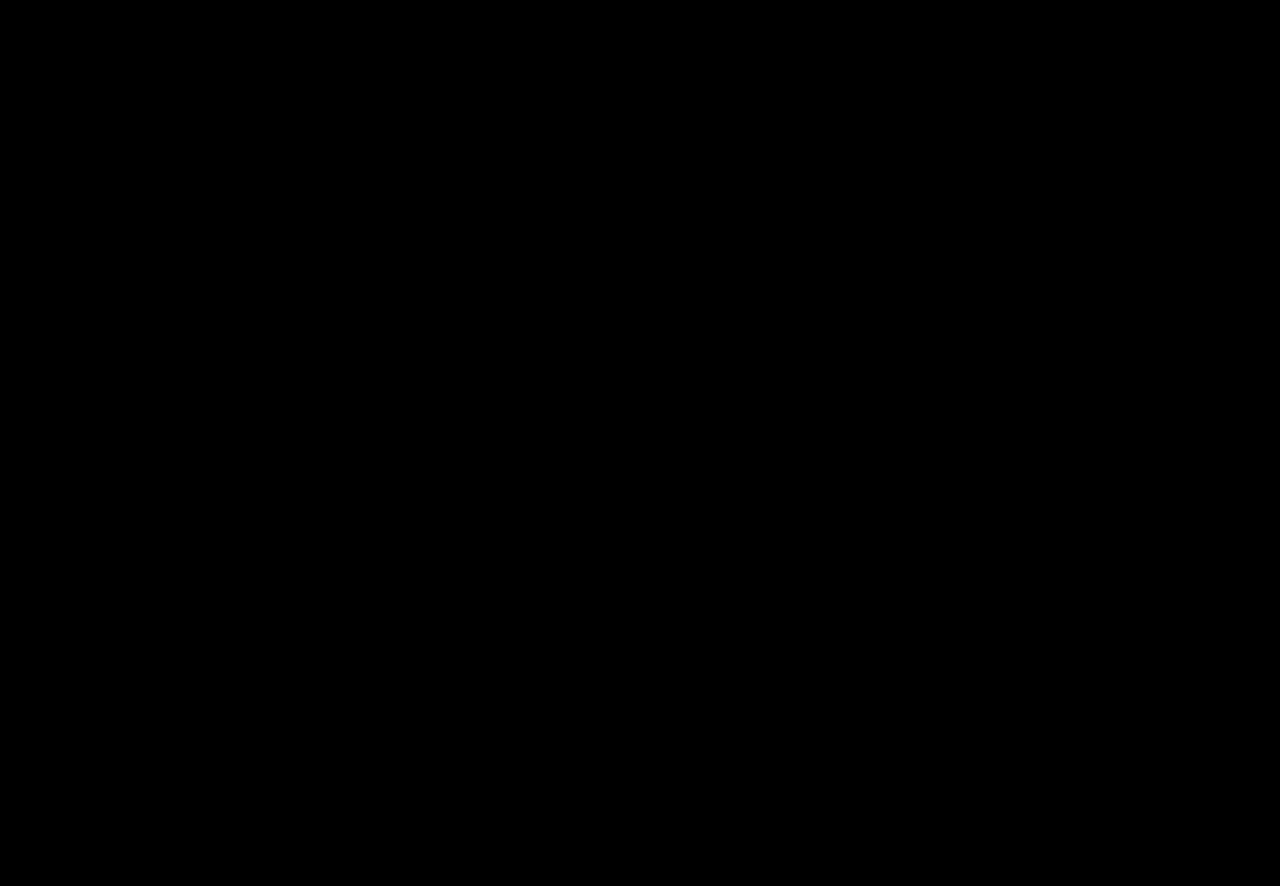
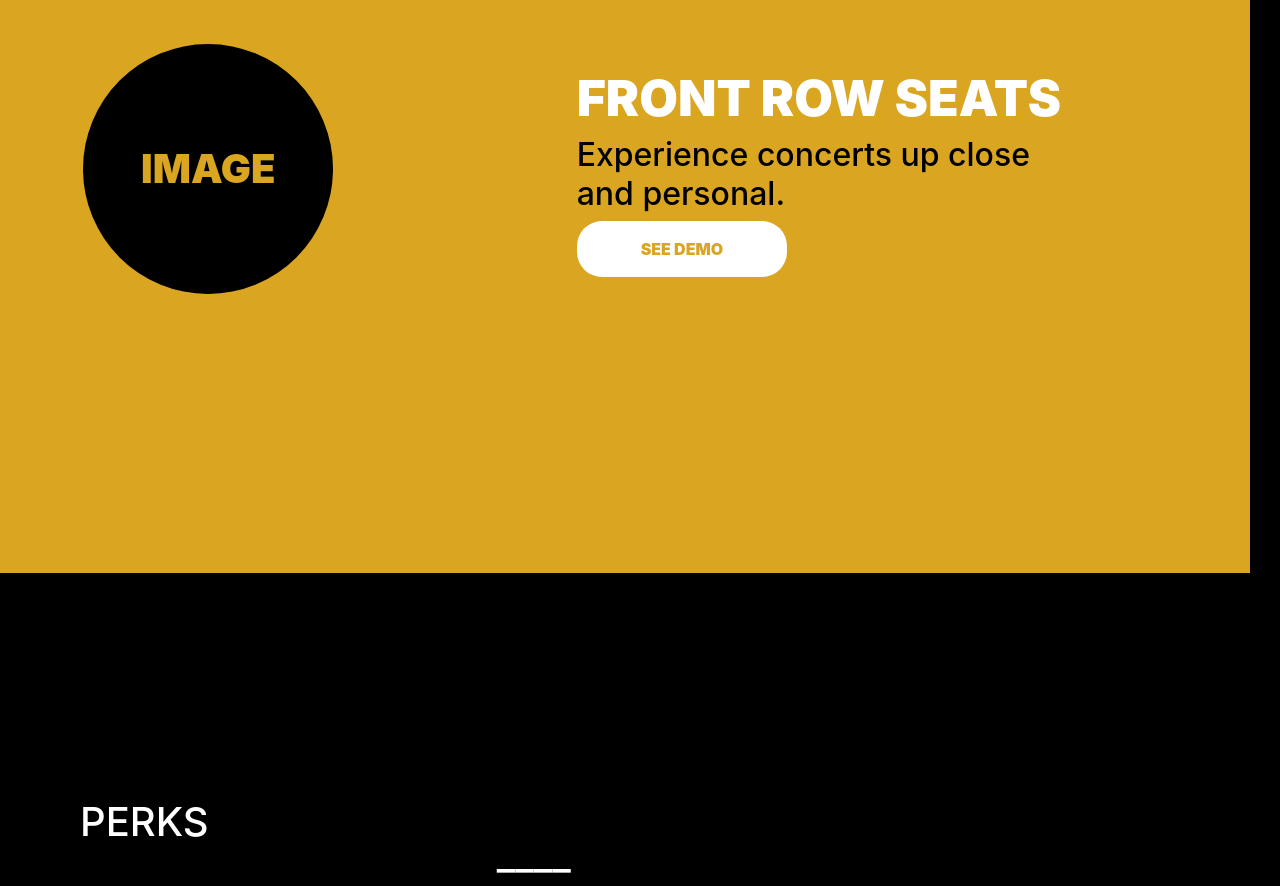
Before and after one commit to ThomasA64/speer-front-end, a React (Create React App) app: page / in a window 1280 px wide. Shown: the part 1860-2746 px from the top of the page. Before the commit the page ends 1633 px from the top, so only its background shows below. Built offline with nearby package versions, Linux system fonts and the light colour scheme.

Commit message:
add PerksMain component to the mainpage

```diff
--- a/src/App.js
+++ b/src/App.js
@@ -6,6 +6,8 @@
 import Hero from "./components/Hero";
 import Perks from "./components/Perks";
 import Footer from "./components/Footer";
+import FrontRow from "./components/FrontRow";
+import PerksMain from "./components/PerksMain";
 
 import "bootstrap/dist/css/bootstrap.min.css";
 import "./styles/mainpage.css";
@@ -30,6 +32,8 @@
             <>
               <Hero></Hero>
               <Music></Music>
+              <FrontRow></FrontRow>
+              <PerksMain></PerksMain>
             </>
           )}
         />
--- a/src/components/FrontRow.js
+++ b/src/components/FrontRow.js
@@ -1,5 +1,25 @@
 import React from "react";
 
 export default function FrontRow() {
-  return <div></div>;
+  return (
+    <div>
+      <div class="container-fluid musContain">
+        <div className="row front">
+          <div className="col-4 img-gold">
+            <div />
+            <h1 className="image">IMAGE</h1>
+          </div>
+          <div className="col-8">
+            <h1 className="stack-description">FRONT ROW SEATS</h1>
+            <h2>
+              Experience concerts up close
+              <br></br>
+              and personal.
+            </h2>
+            <button className="demo-gold">See Demo</button>
+          </div>
+        </div>
+      </div>
+    </div>
+  );
 }
--- a/src/components/Hero.js
+++ b/src/components/Hero.js
@@ -20,7 +20,7 @@
         className="z-depth-1"
       >
         <MDBCarouselInner>
-          <MDBCarouselItem itemId="1">
+          <MDBCarouselItem itemId="1" className="item1">
             <MDBView>
               <img
                 className="d-block w-100"
--- /dev/null
+++ b/src/components/PerksMain.js
@@ -0,0 +1,39 @@
+import React from "react";
+
+export default function PerksMain() {
+  return (
+    <div class="container-fluid musContain perks">
+      <div className="row music-main">
+        <div className="col perks">
+          <h1>PERKS</h1>
+          <h1>____</h1>
+          <h2 className="basic">Subscription Payment Model</h2>
+          <h4 className="perk-description-main">
+            No commitment, <br></br> cancel anytime. Never <br></br> worry about
+            forgetting a payment again!
+          </h4>{" "}
+        </div>
+        <div className="col perks">
+          <h1>
+            <br></br>____
+          </h1>
+          <h2 className="pro">No Fee Cancellation Policy</h2>
+          <h4 className="perk-description-main">
+            No commitment, <br></br> cancel anytime. Never <br></br> worry about
+            forgetting a payment again!
+          </h4>{" "}
+        </div>
+        <div className="col perks">
+          <h1>
+            <br></br>____
+          </h1>
+          <h2 className="advanced">Subscription Payment Model</h2>
+          <h4 className="perk-description-main">
+            No commitment, <br></br> cancel anytime. Never <br></br> worry about
+            forgetting a payment again!
+          </h4>{" "}
+        </div>
+      </div>
+    </div>
+  );
+}
--- a/src/styles/music.css
+++ b/src/styles/music.css
@@ -7,3 +7,37 @@
   justify-content: center;
   align-items: center;
 }
+
+.music-main {
+  background-color: black;
+  color: white;
+  min-height: 100vh;
+  width: 100%;
+  display: flex;
+  justify-content: center;
+  align-items: center;
+}
+
+.front {
+  background-color: goldenrod;
+  color: black;
+  min-height: 100vh;
+  width: 100%;
+  display: flex;
+  justify-content: center;
+  align-items: center;
+}
+
+.perks-main {
+  background-color: black;
+  color: white;
+  min-height: 100vh;
+  width: 100%;
+  display: flex;
+  justify-content: center;
+  align-items: center;
+}
+
+.perk-description-main {
+  color: white;
+}
--- a/src/styles/pricing.css
+++ b/src/styles/pricing.css
@@ -81,3 +81,11 @@
 .perk-description {
   color: black;
 }
+
+.perks-main {
+  font-weight: 900;
+}
+
+.perk-description-main {
+  color: black;
+}
--- a/src/styles/stack.css
+++ b/src/styles/stack.css
@@ -1,5 +1,15 @@
 .demo-red {
   color: red;
+  background-color: white;
+  text-transform: uppercase;
+  font-weight: 900;
+  border-radius: 25px;
+  border: none;
+  padding: 1em 4em;
+}
+
+.demo-gold {
+  color: goldenrod;
   background-color: white;
   text-transform: uppercase;
   font-weight: 900;
@@ -22,3 +32,22 @@
   justify-content: flex-start;
   align-items: center; */
 }
+
+.image {
+  height: 250px;
+  width: 250px;
+  border-radius: 250px;
+  color: goldenrod;
+  background-color: black;
+  text-transform: uppercase;
+  font-weight: 900;
+  display: flex;
+  justify-content: center;
+  align-items: center;
+}
+
+.col-4 {
+  display: flex;
+  justify-content: center;
+  align-items: center;
+}
```
